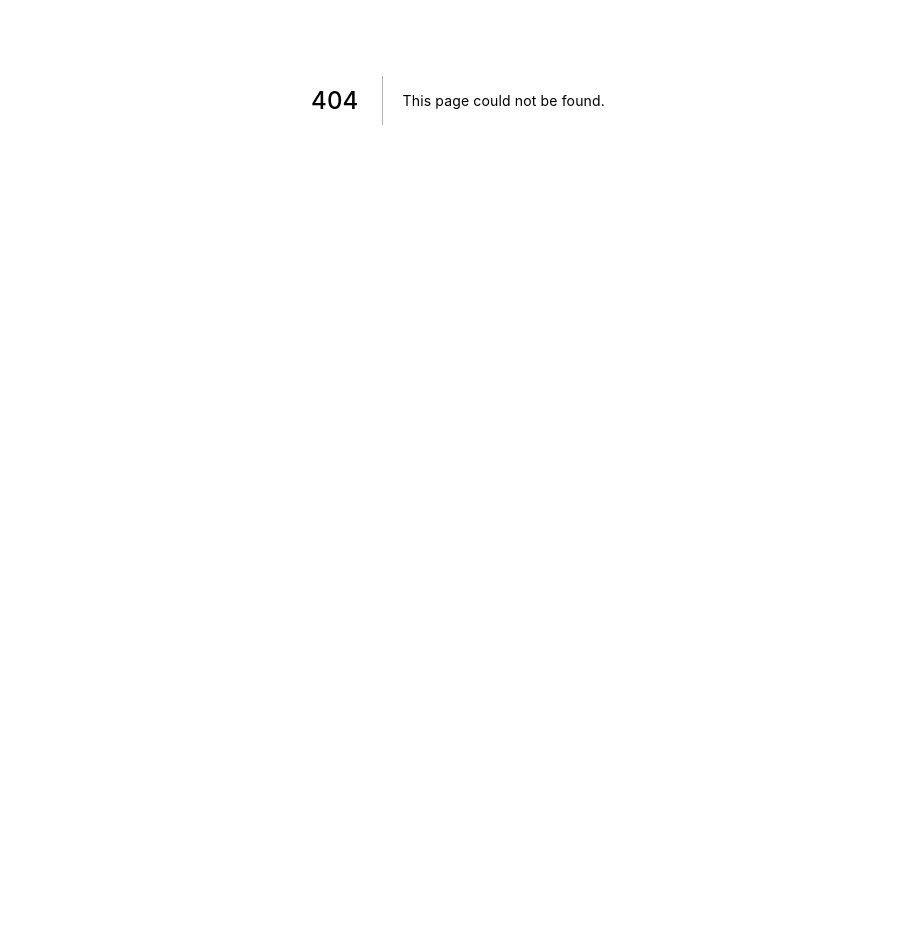
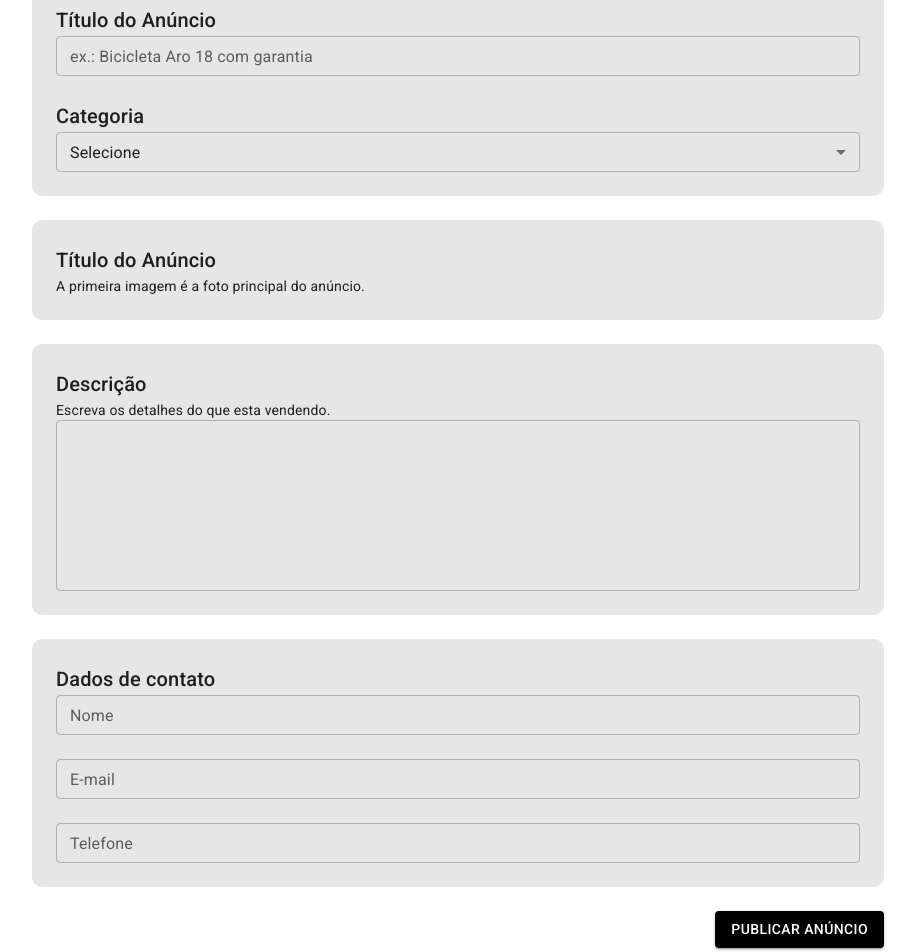
Before and after one commit to matleal/anunx, a Next.js app: page /user/publish in a window 1280 px wide. Before the commit this address had no page. Shown: the part 300-1252 px from the top of the page, without its empty margins (182-1098 px from the left). Before the commit the page ends 800 px from the top, so only its background shows below. Built offline with nearby package versions, Linux system fonts and the light colour scheme.

Commit message:
Adiciona pagina de cadastro de anuncios

```diff
--- a/pages/_app.js
+++ b/pages/_app.js
@@ -1,7 +1,7 @@
 import React from 'react';
 import PropTypes from 'prop-types';
 import Head from 'next/head';
-import { ThemeProvider } from '@mui/material/styles';
+import { ThemeProvider } from '@mui/styles';
 import CssBaseline from '@mui/material/CssBaseline';
 import appTheme from '../src/appTheme';
 
--- /dev/null
+++ b/pages/user/publish.js
@@ -0,0 +1,148 @@
+import { Container, Typography, Box, TextField, Select, Button } from '@mui/material';
+import { makeStyles } from '@mui/styles';
+
+import TemplateDefault from '../../src/templates/Default'
+
+
+const useStyles = makeStyles((theme) => ({
+    container: {
+        padding: theme.spacing(8,0,6),
+    },
+    boxContainer: {
+        marginBottom: theme.spacing(3),
+    },
+    box: {
+        backgroundColor: '#E6E6E6',
+        padding: theme.spacing(3),
+        borderRadius: 10,
+        boxShadow: 10,
+    },
+}));
+
+
+const Publish = () => {
+    const classes = useStyles();
+
+    return(
+        <TemplateDefault>
+            <Container maxWidth="sm" className={classes.container}>
+                <Typography component="h1" variant="h2" align="center">
+                    Publicar Anúncio
+                </Typography>
+                <Typography component="h2" variant="h5" align="center">
+                    Quanto mais detalhado, melhor!
+                </Typography>
+            </Container>
+
+            <Container maxWidth="md" className={classes.boxContainer}>
+                <Box className={classes.box}>
+                    <Typography component="h6" variant="h6">
+                        Título do Anúncio
+                    </Typography>
+                    <TextField
+                        label="ex.: Bicicleta Aro 18 com garantia"
+                        size="small"
+                        fullWidth
+                    />
+                    <br /><br />
+                    <Typography component="h6" variant="h6">
+                        Categoria
+                    </Typography>
+                    <Select
+                        native
+                        size="small"
+                        value=""
+                        fullWidth
+                        onChange={() => {}}
+                        inputProps={{
+                            name: 'age',
+                        }}
+                    >
+                        <option value="">Selecione</option>
+                        <option value="1">Bebe e criança</option>
+                        <option value="2">Agriculta</option>
+                        <option value="3">Carro, moto e barcos</option>
+                        <option value="3">Serviços</option>
+                        <option value="3">Lazer</option>
+                        <option value="3">Animais</option>
+                        <option value="3">Moveis, casa e jardim</option>
+                        <option value="3">Imoveis</option>
+                        <option value="3">Equipamentos e Ferramentas</option>
+                        <option value="3">Celulares e Tablets</option>
+                        <option value="3">Esporte</option>
+                        <option value="3">Tecnologia</option>
+                        <option value="3">Emprego</option>
+                        <option value="3">Outros</option>
+                    </Select>
+
+                </Box>
+            </Container>
+
+            <Container maxWidth="md" className={classes.boxContainer}>
+                <Box className={classes.box}>
+                    <Typography component="h6" variant="h6">
+                        Título do Anúncio
+                    </Typography>
+                    <Typography component="div" variant="body2">
+                        A primeira imagem é a foto principal do anúncio.
+                    </Typography>
+                </Box>
+            </Container>
+
+            <Container maxWidth="md" className={classes.boxContainer}>
+                <Box className={classes.box}>
+                    <Typography component="h6" variant="h6">
+                        Descrição
+                    </Typography>
+                    <Typography component="div" variant="body2">
+                        Escreva os detalhes do que esta vendendo.
+                    </Typography>
+                    <TextField
+                        multiline
+                        rows={6}
+                        variant="outlined"
+                        fullWidth
+                    />
+                </Box>
+            </Container>
+
+            <Container maxWidth="md" className={classes.boxContainer}>
+                <Box className={classes.box}>
+                    <Typography component="h6" variant="h6">
+                        Dados de contato
+                    </Typography>
+                    <TextField
+                        label="Nome"
+                        variant="outlined"
+                        size="small"
+                        fullWidth
+                    />
+                    <br /><br />
+                    <TextField
+                        label="E-mail"
+                        variant="outlined"
+                        size="small"
+                        fullWidth
+                    />
+                    <br /><br />
+                    <TextField
+                        label="Telefone"
+                        variant="outlined"
+                        size="small"
+                        fullWidth
+                    />
+                </Box>
+            </Container>
+
+            <Container  maxWidth="md" className={classes.boxContainer}>
+                <Box textAlign="right">
+                    <Button variant="contained" sx={{backgroundColor: '#000000'}}>
+                        Publicar Anúncio
+                    </Button>
+                </Box>
+            </Container>
+        </TemplateDefault>
+    );
+}
+
+export default Publish;
--- a/src/appTheme.js
+++ b/src/appTheme.js
@@ -1,9 +1,13 @@
-import { yellow } from "@material-ui/core/colors";
 import { createTheme } from "@mui/material/styles";
 
 const appTheme = createTheme({
     pallete: {
-        primary: yellow,
+        primary: {
+            main: '#000000',
+        },
+        background: {
+            white: 'red',
+        }
     },
     spacing: 8,
 });
```
